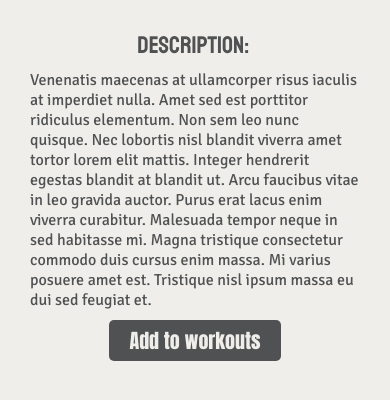
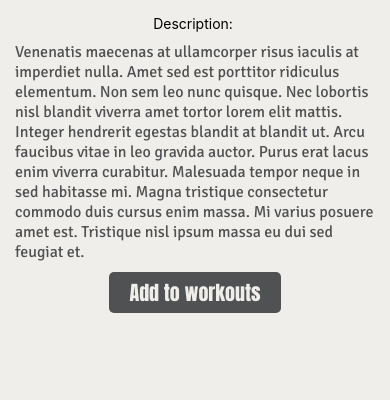
Before and after one commit to Divinagracia-Amiel-Professional/Overloaded-Weightlifting-App, a React Native app: screen /Planner in a window 390 px wide. Shown: the top 400 px of the page. Built offline with nearby package versions, Linux system fonts and the light colour scheme.

Commit message:
- organized styles - added header, navbar components (empty) - added placeholder pages

```diff
--- a/App.js
+++ b/App.js
@@ -15,7 +15,7 @@ export default function App() {
   }
 
   return (
-  <View style={mainStyles.container}>
+  <View style={mainStyles.mainContainer}>
      <Home />
   </View>
   );
--- /dev/null
+++ b/components/general/header.jsx
@@ -0,0 +1,2 @@
+import React from 'react';
+import { Text, View, Pressable } from 'react-native';
--- /dev/null
+++ b/components/general/navbar.jsx
@@ -0,0 +1,2 @@
+import React from 'react';
+import { Text, View, Pressable } from 'react-native';
--- a/pages/home.js
+++ b/pages/home.js
@@ -1,15 +1,19 @@
 import React from 'react';
 import { Text, View, Pressable } from 'react-native';
 import { StatusBar } from 'expo-status-bar';
-import mainStyles from '../styles/mainStyles';
+import {
+  mainStyles,
+  textStyles,
+  buttonStyles
+} from '../styles/style-index'
 
 export default function Home() {
   return (
-    <View style={mainStyles.container}>
+    <View style={mainStyles.bodyContainer}>
       <Text style={mainStyles.headerText}>Description: </Text>
-      <Text style={mainStyles.bodyText}>Venenatis maecenas at ullamcorper risus iaculis at imperdiet nulla. Amet sed est porttitor ridiculus elementum. Non sem leo nunc quisque. Nec lobortis nisl blandit viverra amet tortor lorem elit mattis. Integer hendrerit egestas blandit at blandit ut. Arcu faucibus vitae in leo gravida auctor. Purus erat lacus enim viverra curabitur. Malesuada tempor neque in sed habitasse mi. Magna tristique consectetur commodo duis cursus enim massa. Mi varius posuere amet est. Tristique nisl ipsum massa eu dui sed feugiat et.</Text>
-      <Pressable style={mainStyles.button}>
-        <Text style={mainStyles.buttonText}>Add to workouts</Text>
+      <Text style={textStyles.bodyText}>Venenatis maecenas at ullamcorper risus iaculis at imperdiet nulla. Amet sed est porttitor ridiculus elementum. Non sem leo nunc quisque. Nec lobortis nisl blandit viverra amet tortor lorem elit mattis. Integer hendrerit egestas blandit at blandit ut. Arcu faucibus vitae in leo gravida auctor. Purus erat lacus enim viverra curabitur. Malesuada tempor neque in sed habitasse mi. Magna tristique consectetur commodo duis cursus enim massa. Mi varius posuere amet est. Tristique nisl ipsum massa eu dui sed feugiat et.</Text>
+      <Pressable style={buttonStyles.button}>
+        <Text style={buttonStyles.buttonText}>Add to workouts</Text>
       </Pressable>
       <StatusBar style="auto" />
     </View>
--- a/styles/button-styles.js
+++ b/styles/button-styles.js
@@ -1,10 +1,18 @@
-import { Button, StyleSheet } from 'react-native';
+import { Button, StyleSheet } from 'react-native'
 import { colors, fontWeight, fontFamily, textSizes, shadow } from '../constants/theme'
 
 const buttonStyles = StyleSheet.create({
-    startButton : {
-
-    }
+    buttonText: {
+        fontFamily: fontFamily.secondaryHeader,
+        fontSize: textSizes.large,
+        color: colors.lightGray
+      },
+      button: {
+        paddingVertical: 5,
+        paddingHorizontal: 20,
+        backgroundColor: colors.black,
+        borderRadius: 5
+      }
 })
 
 export default buttonStyles;
--- a/styles/mainStyles.js
+++ b/styles/mainStyles.js
@@ -1,40 +1,17 @@
-import { StyleSheet } from 'react-native';
+import { StyleSheet } from 'react-native'
 import { colors, fontWeight, fontFamily, textSizes, shadow } from '../constants/theme'
 
 const mainStyles = StyleSheet.create({
-    container: {
+    mainContainer: {
+      flex: 1,
+    },
+    bodyContainer: {
       flex: 1,
       backgroundColor: colors.lightGray,
       alignItems: 'center',
       justifyContent: 'flex-start',
       padding: 15,
       gap: 10,
-    },
-    headerText: {
-      fontFamily: fontFamily.primaryHeader,
-      fontSize: textSizes.xLarge,
-      color: colors.black
-    },
-    secondaryHeaderText: {
-      fontFamily: fontFamily.secondaryHeader,
-      fontSize: textSizes.large,
-      color: colors.black
-    },
-    bodyText: {
-      fontFamily: fontFamily.body,
-      fontSize: textSizes.medium,
-      color: colors.black
-    },
-    buttonText: {
-      fontFamily: fontFamily.secondaryHeader,
-      fontSize: textSizes.large,
-      color: colors.lightGray
-    },
-    button: {
-      paddingVertical: 5,
-      paddingHorizontal: 20,
-      backgroundColor: colors.black,
-      borderRadius: 5
     }
 });
 
--- /dev/null
+++ b/styles/style-index.js
@@ -0,0 +1,9 @@
+import buttonStyles from "./button-styles"
+import mainStyles from "./mainStyles"
+import textStyles from "./text-styles"
+
+export {
+    buttonStyles,
+    mainStyles,
+    textStyles,
+};
--- /dev/null
+++ b/styles/text-styles.js
@@ -0,0 +1,22 @@
+import { StyleSheet } from 'react-native'
+import { colors, fontWeight, fontFamily, textSizes, shadow } from '../constants/theme'
+
+const textStyles = StyleSheet.create({
+    headerText: {
+        fontFamily: fontFamily.primaryHeader,
+        fontSize: textSizes.xLarge,
+        color: colors.black
+      },
+      secondaryHeaderText: {
+        fontFamily: fontFamily.secondaryHeader,
+        fontSize: textSizes.large,
+        color: colors.black
+      },
+      bodyText: {
+        fontFamily: fontFamily.body,
+        fontSize: textSizes.medium,
+        color: colors.black
+      },
+})
+
+export default textStyles;
```
Also changed, not shown: pages/planner.js (added, +13 -0 lines), pages/settings.js (added, +13 -0 lines), pages/tracker.js (added, +13 -0 lines).
